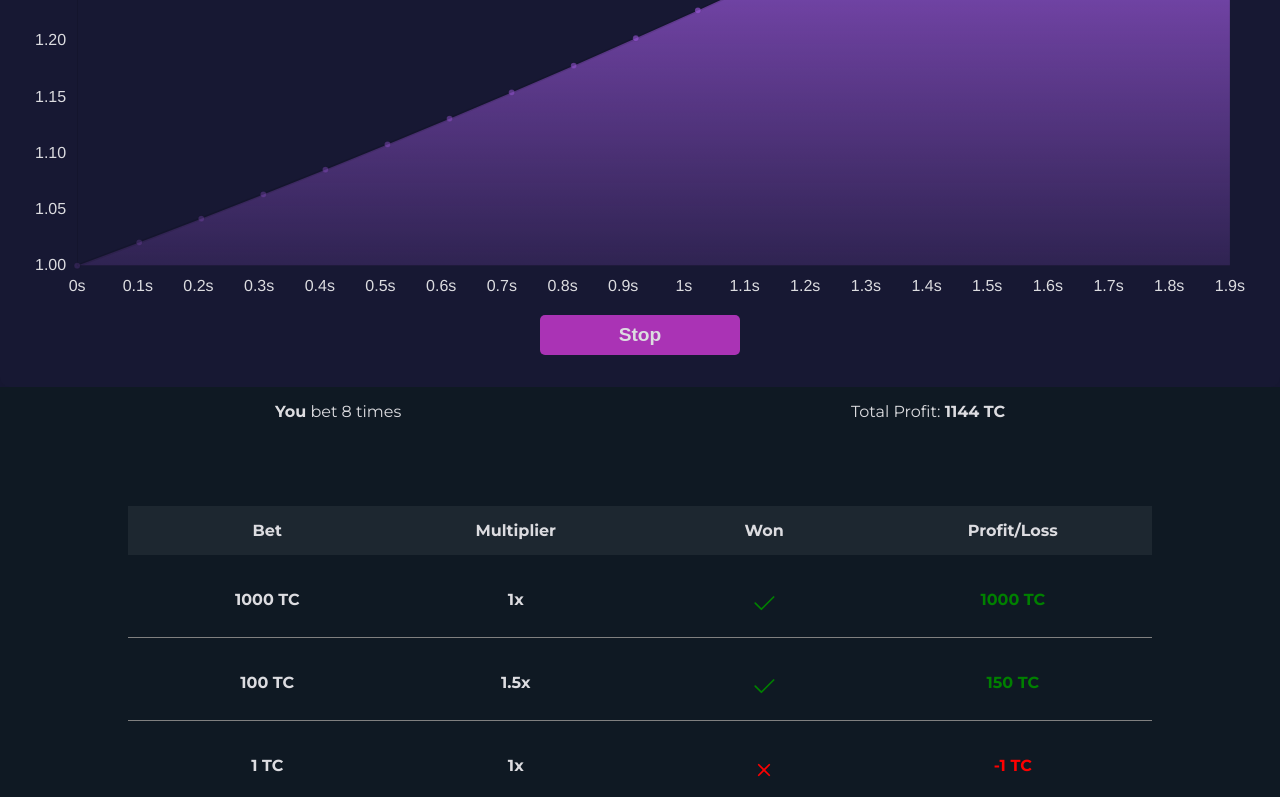
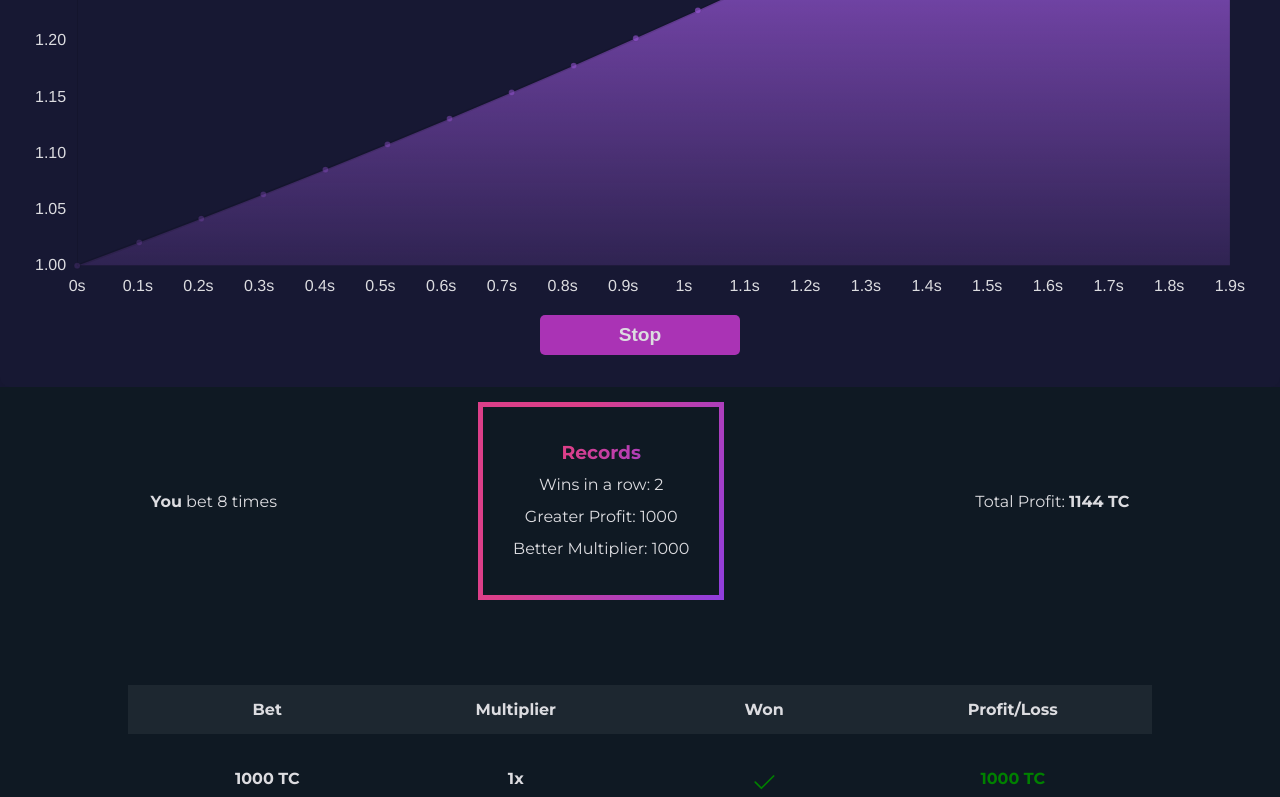
Before and after one commit to PedroPA94/hackathon-klever, a React (Vite) app in the folder kleverbet/: page / in a window 1280 px wide. Shown: the part 477-1274 px from the top of the page. Built offline with nearby package versions, Linux system fonts and the light colour scheme.

Commit message:
feat: add leaderboard records

```diff
--- a/kleverbet/src/components/Leaderboard/Leaderboard.css
+++ b/kleverbet/src/components/Leaderboard/Leaderboard.css
@@ -67,6 +67,28 @@
   width: 80vw;
 }
 
+.leaderboard-records {
+  align-self: center;
+  border: 5px solid white;
+  border-radius: 5px;
+  border-image-source: var(--gradient);
+  border-image-slice: 1;
+  text-align: center;
+  margin-right: 50px;
+  padding: 30px 30px;
+  line-height: 2rem;
+}
+
+.leaderboard-records h3 {
+  background: var(--gradient);
+  -webkit-background-clip: text;
+  -webkit-text-fill-color: transparent;
+}
+
+.leaderboard-records:hover {
+  cursor: default;
+}
+
 .table-content-row td {
   text-align: center;
 }
--- a/kleverbet/src/components/Leaderboard/Leaderboard.tsx
+++ b/kleverbet/src/components/Leaderboard/Leaderboard.tsx
@@ -63,6 +63,47 @@ const Leaderboard = (): React.ReactElement => {
     won: boolean,
   }
 
+  const getGreaterMultiplier = () => {
+    let greaterMultiplier = 0;
+
+    scoreboard.forEach((score) => {
+      if(score.multiplier > greaterMultiplier && score.won) greaterMultiplier = score.bet;
+    });
+
+    return greaterMultiplier;
+  }
+
+  const getGreaterProfit = () => {
+    let greaterProfit = 0;
+
+    scoreboard.forEach((score) => {
+      if(score.bet > greaterProfit && score.won) greaterProfit = score.bet;
+    });
+
+    return greaterProfit
+  }
+
+  const winsInARowCalculator = () => {
+    const victoriesInARow: number[] = [];
+    let greaterNumberOfVictories = 0;
+
+    scoreboard.reduce((acc, score) => {
+      if(score.won) {
+        return acc + 1
+      } else {
+        victoriesInARow.push(acc);
+        return 0;
+      }
+
+    }, 0)
+
+    victoriesInARow.forEach((victories) => {
+      if(victories > greaterNumberOfVictories) greaterNumberOfVictories = victories;
+    })
+
+    return greaterNumberOfVictories;
+  }
+
   const profitCalculator = () => {
     return scoreboard.reduce((acc, score) => {
       if(score.won) return acc + (score.bet * score.multiplier);
@@ -95,8 +136,15 @@ const Leaderboard = (): React.ReactElement => {
     <section className="leaderboard-section">
       <div className="leaderboard-header">
         <p><strong>You</strong> bet {scoreboard.length} times</p>
+        <aside className="leaderboard-records">
+          <h3>Records</h3>
+          <p>Wins in a row: {winsInARowCalculator()}</p>
+          <p>Greater Profit: {getGreaterProfit()}</p>
+          <p>Better Multiplier: {getGreaterMultiplier()}</p>
+        </aside>
         <p>Total Profit: <strong>{profitCalculator()} TC</strong></p>
       </div>
+
       <table className="table">
         <tr className="table-header-row">
           <th>Bet</th>
```
